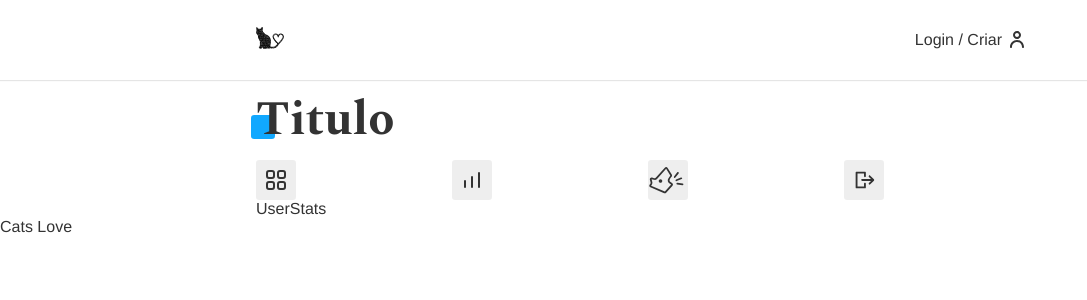
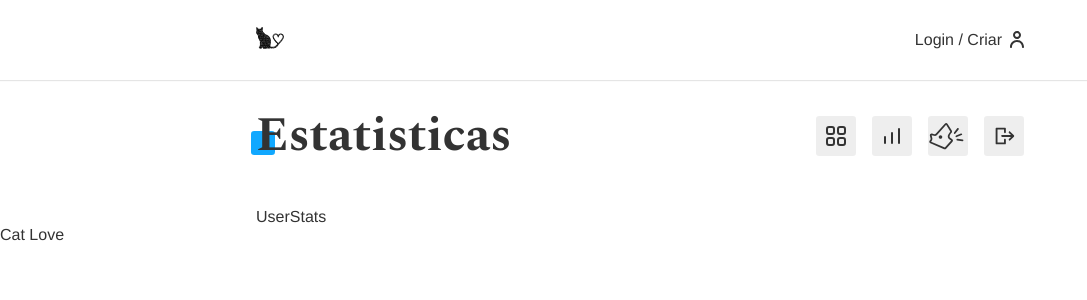
Before and after one commit to josoelvieira/origamid-projeto-final-CatsLove, a React (Create React App) app: page /conta/estatisticas in a window 1280 px wide. Shown: the top 300 px of the page, without its empty margins (0-1087 px from the left). Built offline with nearby package versions, Linux system fonts and the light colour scheme.

Commit message:
criando usemedia

```diff
--- a/src/Components/Footer.jsx
+++ b/src/Components/Footer.jsx
@@ -4,7 +4,7 @@ import styles from './Footer.module.css'
 
 const Footer = () => {
   return (
-    <div className={styles.footer}>Cats Love</div>
+    <div className={styles.footer}>Cat Love</div>
   )
 }
 
--- a/src/Components/User/UserHeader.jsx
+++ b/src/Components/User/UserHeader.jsx
@@ -1,12 +1,34 @@
 import React from 'react'
 import UserHeaderNav from './UserHeaderNav';
+import styles from './UserHeader.module.css'
+import { useState } from 'react';
+import { useLocation } from 'react-router-dom';
+import { useEffect } from 'react';
 
 const UserHeader = () => {
+  const [title, setTitle] = useState('')
+  const location = useLocation()
+
+  useEffect(() => {
+    const { pathname } = location
+    switch (pathname) {
+        case '/conta/stats':
+        setTitle('Estatisticas')
+        break;
+        case '/conta/postar':
+        setTitle('Postar foto')
+        break;
+        default:
+          setTitle('Minha conta')
+    }
+    if('/conta/estatisticas' === location.pathname) setTitle('Estatisticas')
+  },[location])
+
   return (
-    <div>
-        <h1 className='title'>Titulo</h1>
+    <header className={styles.header}>
+        <h1 className='title'>{title}</h1>
         <UserHeaderNav/>
-    </div>
+    </header>
   )
 }
 
--- /dev/null
+++ b/src/Components/User/UserHeader.module.css
@@ -0,0 +1,8 @@
+.header {
+    display: grid;
+    grid-template-columns: 1fr auto;
+    align-items: center;
+    margin-top: 1rem;
+    margin-bottom: 2rem;
+    position: relative;
+}
--- a/src/Components/User/UserHeaderNav.jsx
+++ b/src/Components/User/UserHeaderNav.jsx
@@ -13,17 +13,22 @@ const UserHeaderNav = () => {
     const [mobile, stMobile] = useState(null);
 
     const { userLogout } = useContext(UserContext);
+
     return (
         <nav className={styles.nav}>
-            <NavLink to="/conta" end activeClassName={styles.active}>
+            <NavLink to="/conta" end exact activeClassName={styles.active}>
                 <MinhasFotos />
                 {mobile && "Minhas Fotos"}
             </NavLink>
-            <NavLink to="/conta/estatisticas" activeClassName={styles.active}>
+            <NavLink
+                to="/conta/estatisticas"
+                exact
+                activeClassName={styles.active}
+            >
                 <Estats />
                 {mobile && "Minhas estatisticas"}
             </NavLink>
-            <NavLink to="/conta/postar" activeClassName={styles.active}>
+            <NavLink to="/conta/postar" exact activeClassName={styles.active}>
                 <EnviarAdd />
                 {mobile && "Enviar"}
             </NavLink>
--- a/src/Components/User/UserHeaderNav.module.css
+++ b/src/Components/User/UserHeaderNav.module.css
@@ -1,12 +1,12 @@
 .nav {
     display: grid;
     grid-template-columns: repeat(4, 1fr);
-    gap:1rem;
+    gap: 1rem;
 }
 .nav a,
 .nav button {
     background: #eee;
-    border-radius: .2rem;
+    border-radius: 0.2rem;
     height: 40px;
     width: 40px;
     display: flex;
@@ -19,13 +19,11 @@
 .nav a:hover,
 .nav a:focus,
 .nav button:hover,
-.nav button:focus{
-    background: white;
+.nav button:focus {
+    background: #ffffff;
     box-shadow: 0 0 0 3px rgb(146, 166, 233);
     outline: none;
 }
-.nav a.active {
-    background: rgb(189, 26, 26);
-    box-shadow: 0 0 0 3px rgb(169, 231, 23);
-    border-color: rgb(31, 177, 128);
+.nav a.active > * {
+    fill:rgb(207, 233, 146);
 }
```
Also changed, not shown: src/Hooks/useMedia.jsx (added, +11 -0 lines).
